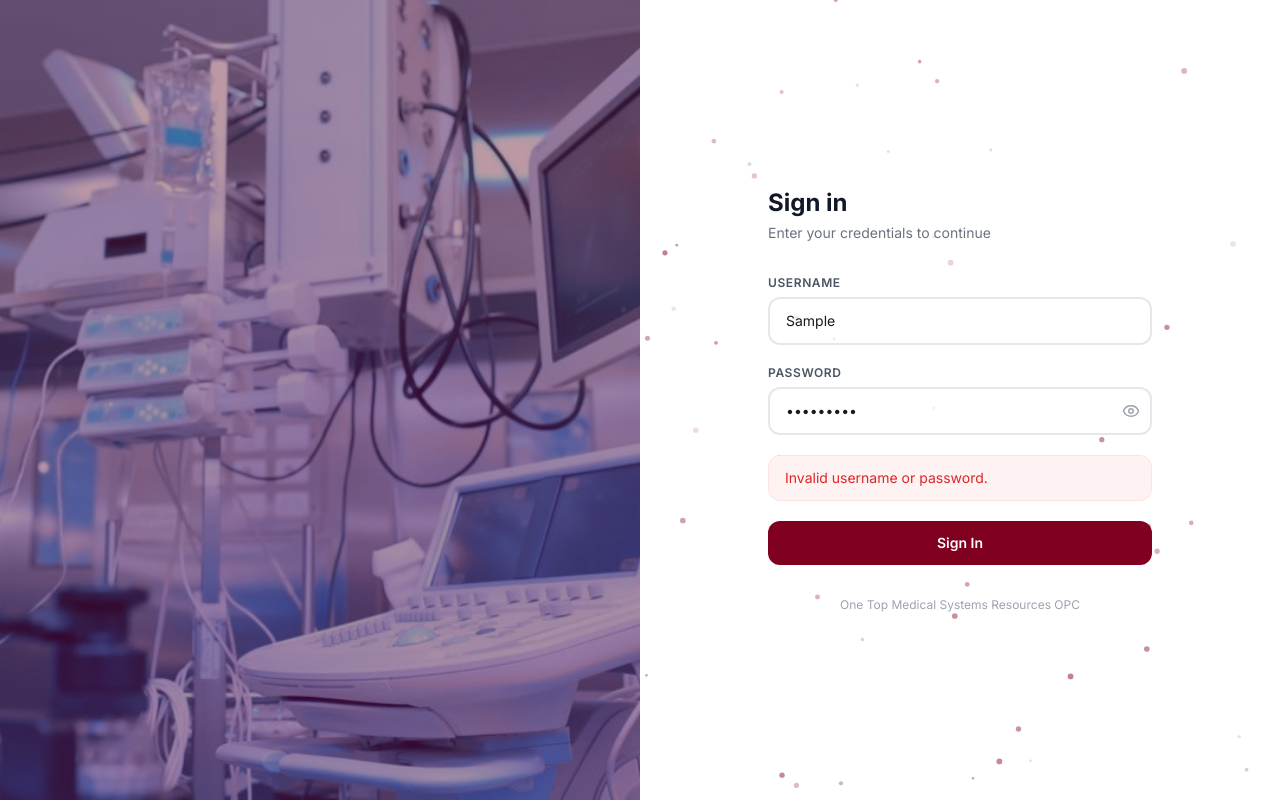
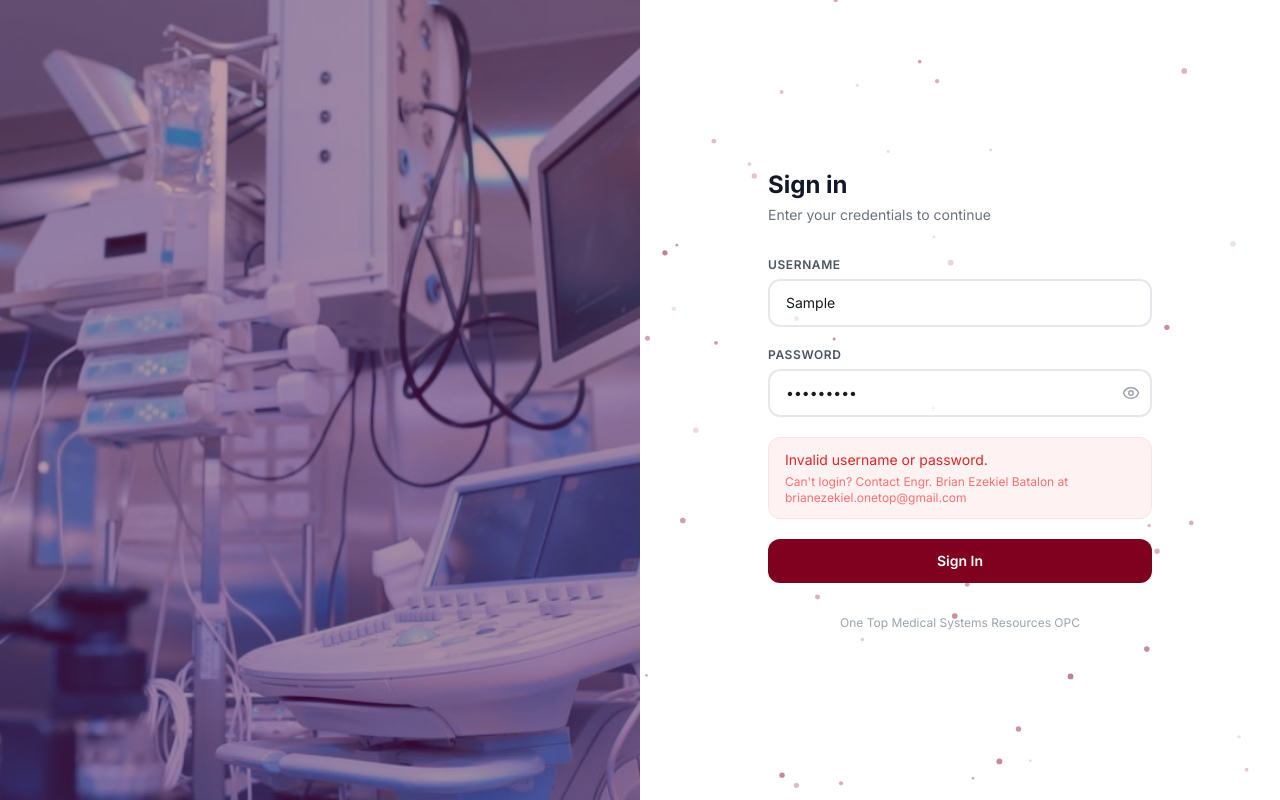
Before and after one commit to engr-bry-1-top/otmsr-portal, a React (Vite) app: page / in a window 1280 px wide. Both pictures are taken after typing "Sample", "Sample123" into the empty fields and a click on the button "Sign In". Built offline with nearby package versions, Linux system fonts and the light colour scheme; no server answers; the database is empty.

Commit message:
Add login notice

```diff
--- a/src/pages/Login.jsx
+++ b/src/pages/Login.jsx
@@ -171,7 +171,12 @@ export default function Login() {
             </div>
 
             {error && (
-              <div className="bg-red-50 border border-red-100 rounded-xl px-4 py-3 text-sm text-red-600 anim-shake">{error}</div>
+              <div className="bg-red-50 border border-red-100 rounded-xl px-4 py-3 text-sm anim-shake">
+                <p className="text-red-600">{error}</p>
+                <p className="text-xs text-red-400 mt-1">
+                  Can't login? Contact Engr. Brian Ezekiel Batalon at brianezekiel.onetop@gmail.com
+                </p>
+              </div>
             )}
 
             <div className="anim-fade-4">
```
